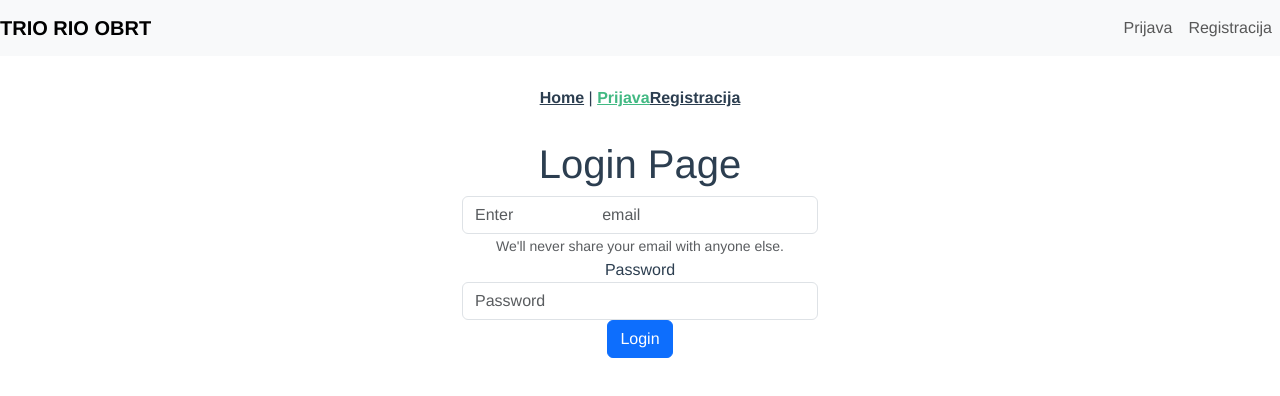
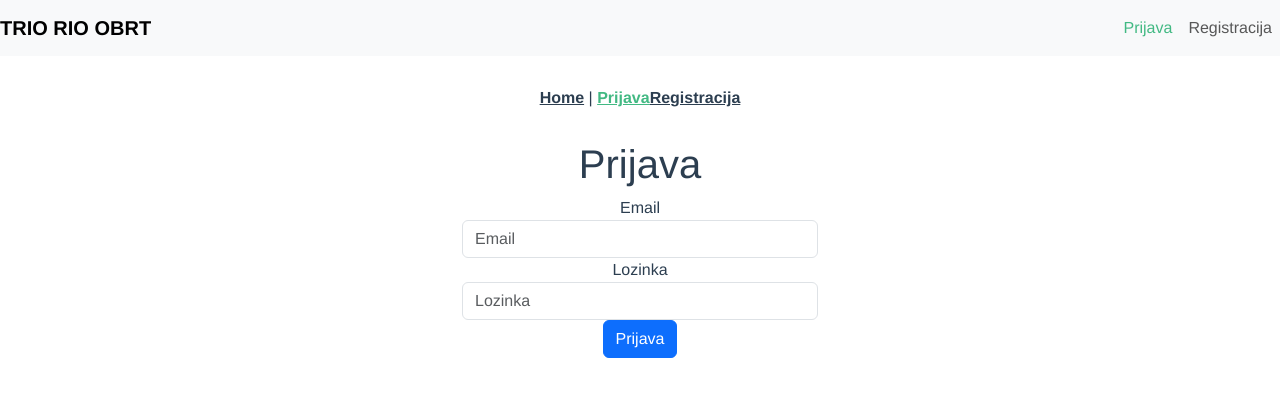
Before and after one commit to vvvujnovic/Izrada-web-stranice, a Vue app: page /userLogin in a window 1280 px wide. Shown: the top 396 px of the page. Built offline with nearby package versions, Linux system fonts and the light colour scheme.

Commit message:
Kratki isprvaka login forme i resitracijske forme

```diff
--- a/src/App.vue
+++ b/src/App.vue
@@ -1,8 +1,7 @@
-
 <template>
   <div>
     <nav class="navbar navbar-expand-lg navbar-light bg-light">
-      <a class="navbar-brand" href="#">TRIO RIO OBRT</a>
+      <router-link class="navbar-brand" to="/">TRIO RIO OBRT</router-link>
       <button class="navbar-toggler" type="button" data-bs-toggle="collapse" data-bs-target="#navbarNav"
         aria-controls="navbarNav" aria-expanded="false" aria-label="Toggle navigation">
         <span class="navbar-toggler-icon"></span>
@@ -11,18 +10,15 @@
       <div class="collapse navbar-collapse" id="navbarNav">
         <ul class="navbar-nav ms-auto">
           <li class="nav-item">
-            <a class="nav-link" href="#">Prijava</a>
+            <router-link class="nav-link" to="/UserLogin">Prijava</router-link>
           </li>
           <li class="nav-item">
-            <a class="nav-link" href="#">Registracija</a>
+            <router-link class="nav-link" to="/SignUpForm">Registracija</router-link>
           </li>
         </ul>
       </div>
     </nav>
-    <div class="UserLogin">
-    </div>
   </div>
-
 
   <nav>
     <router-link to="/">Home</router-link> |
@@ -31,7 +27,6 @@
   </nav>
   <router-view/>
 </template>
-
 
 
 
--- a/src/views/SignUpForm.vue
+++ b/src/views/SignUpForm.vue
@@ -1,7 +1,7 @@
 <template>
   <div class="UserLogin">
     <h1>Registracija</h1>
-    <div class="container">
+  </div>
       <div class="row">
         <div class="col-sm"></div>
         <div class="col-sm">
@@ -28,9 +28,4 @@
         </div>
         <div class="col-sm"></div>
       </div>
-    </div>
-    <div class="text-center mt-3">
-      <p>Već imate račun ? <a href="#">Prijavite se!</a></p>
-    </div>
-  </div>
 </template>
--- a/src/views/UserLogin.vue
+++ b/src/views/UserLogin.vue
@@ -1,24 +1,20 @@
 <template>
-  <div class="UserLogin">
-    <h1>Login Page</h1>
+  <div class="login">
+    <h1>Prijava</h1>
     <div class="container">
       <div class="row">
         <div class="col-sm"></div>
         <div class="col-sm">
-          <form >
+          <form @submit.prevent="login">
             <div class="form-group">
-              <input type="email" class="form-control"
-                id="exampleInputEmail1" aria-describedby="emailHelp" placeholder="Enter
-                    email" />
-                        <small id="emailHelp" class="form-text text-muted" >We'll
-                          never share your email with anyone else.</small>
-                          </div>
-                           <div class="form-group">
-                            <label for="exampleInputPassword1">Password</label>
-                                <input type="password" class="form-control"
-        id="exampleInputPassword1" placeholder="Password" />
+              <label for="email">Email</label>
+              <input type="email" v-model="email" class="form-control" id="email" placeholder="Email" required>
             </div>
-            <button type="submit" class="btn btn-primary">Login</button>
+            <div class="form-group">
+              <label for="password">Lozinka</label>
+              <input type="password" v-model="password" class="form-control" id="password" placeholder="Lozinka" required>
+            </div>
+            <button type="submit" class="btn btn-primary">Prijava</button>
           </form>
         </div>
         <div class="col-sm"></div>
```
